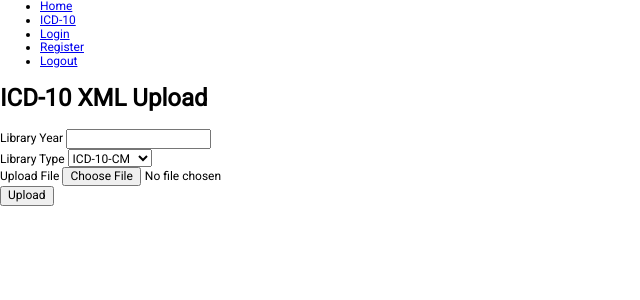
After one commit to rodneygauna/coderepo, a Flask app: page /icd10/upload-parse in a window 1280 px wide. The commit adds this page. Shown: the top 300 px of the page, without its empty margins (0-640 px from the left). Run offline with Flask 3, Linux system fonts and the light colour scheme; the visitor is signed in with stand-in values (Sample User, id 1).

Commit message:
functionality to parse the icd10 xml

```diff
--- a/src/__init__.py
+++ b/src/__init__.py
@@ -58,9 +58,11 @@ mail.init_app(app)
 from src.cli.cli_commands import commands_bp
 from src.core.views import core_bp
 from src.users.views import users_bp
+from src.icd10.views import icd10_bp
 
 
 # Flask Blueprints - Register
 app.register_blueprint(commands_bp)
 app.register_blueprint(core_bp)
 app.register_blueprint(users_bp)
+app.register_blueprint(icd10_bp)
--- /dev/null
+++ b/src/icd10/forms.py
@@ -0,0 +1,44 @@
+"""
+icd10 > forms.py
+"""
+
+# Imports
+from flask_wtf import FlaskForm
+from wtforms import (
+    SubmitField,
+    StringField,
+    FileField,
+    SelectField,
+)
+from wtforms.validators import (
+    DataRequired,
+)
+
+
+# Form - ICD-10 Upload
+class ICD10UploadForm(FlaskForm):
+    """ICD-10 upload form"""
+
+    library_year = StringField(
+        "Library Year",
+        validators=[
+            DataRequired(),
+        ],
+    )
+    library_type = SelectField(
+        "Library Type",
+        choices=[
+            ("CM", "ICD-10-CM"),
+            ("PCS", "ICD-10-PCS"),
+        ],
+        validators=[
+            DataRequired(),
+        ],
+    )
+    file = FileField(
+        "Upload File",
+        validators=[
+            DataRequired(),
+        ],
+    )
+    submit = SubmitField("Upload")
--- /dev/null
+++ b/src/icd10/views.py
@@ -0,0 +1,89 @@
+"""
+icd10 > views.py
+"""
+
+# Imports
+from flask import (
+    Blueprint,
+    abort,
+    render_template,
+    request,
+    flash,
+    redirect,
+    url_for,
+)
+from flask_login import (
+    login_required,
+    current_user,
+)
+from src.icd10.forms import (
+    ICD10UploadForm,
+)
+from src import db
+from src.models import (
+    ICD10,
+)
+import xml.etree.ElementTree as ET
+
+
+# Blueprint Configuration
+icd10_bp = Blueprint("icd10", __name__)
+
+
+# View - ICD-10 Landing Page
+@icd10_bp.route("/icd10")
+@login_required
+def icd10_landing():
+    """ICD-10 landing page"""
+    return render_template("icd10/icd10_landing.html")
+
+
+# View - ICD-10 Upload and Parse
+@icd10_bp.route("/icd10/upload-parse", methods=["GET", "POST"])
+@login_required
+def icd10_upload_parse():
+    """
+    This page will do the following:
+    1. Allow the user to upload the ICD-10 XML file
+    2. Parse the XML content and store it in the database
+    3. Display a banner indicating that the upload was successful
+       or why the upload failed
+    """
+
+    form = ICD10UploadForm()
+
+    if form.validate_on_submit():
+        # Get the file from the form
+        file = request.files["file"]
+
+        # Get the file name
+        filename = file.filename
+
+        # Get the file extension
+        file_extension = filename.split(".")[-1]
+
+        # Check if the file extension is XML
+        if file_extension == "xml":
+            # Parse the XML file
+            tree = ET.parse(file)
+            root = tree.getroot()
+            # Loop through the 'diag' elements
+            for diag in root.findall(".//diag"):
+                diagnosis_code = diag.find("name").text
+                diagnosis_description = diag.find("desc").text
+                # Create a new ICD-10 record
+                icd10 = ICD10(
+                    library_year=form.library_year.data,
+                    library_type=form.library_type.data,
+                    diagnosis_code=diagnosis_code,
+                    diagnosis_description=diagnosis_description,
+                )
+                db.session.add(icd10)
+            # Commit the changes to the database
+            db.session.commit()
+            flash("ICD-10 upload successful!", "success")
+            return redirect(url_for("icd10.icd10_landing"))
+        else:
+            flash("Invalid file type!", "danger")
+
+    return render_template("icd10/icd10_upload_parse.html", form=form)
--- a/src/models.py
+++ b/src/models.py
@@ -68,7 +68,7 @@ class ICD10(db.Model):
     updated_date = db.Column(db.DateTime)
     updated_by = db.Column(db.Integer, db.ForeignKey("users.id"))
     # ICD-10 Information
-    library_year = db.Column(db.DateTime, nullable=False)
+    library_year = db.Column(db.String(4), nullable=False)
     library_type = db.Column(db.String(3), nullable=False)
     diagnosis_code = db.Column(db.String(10), nullable=False)
     diagnosis_description = db.Column(db.String(255), nullable=False)
--- /dev/null
+++ b/src/templates/icd10/icd10_landing.html
@@ -0,0 +1,4 @@
+{% extends 'base.html' %} {% block content %}
+<h1>ICD 10</h1>
+<a href="{{ url_for('icd10.icd10_upload_parse') }}">Upload XML</a>
+{% endblock content %}
--- /dev/null
+++ b/src/templates/icd10/icd10_upload_parse.html
@@ -0,0 +1,10 @@
+{% extends 'base.html' %} {% block content %}
+<h1>ICD-10 XML Upload</h1>
+<form method="post" enctype="multipart/form-data">
+  {{ form.hidden_tag() }}
+  <div>{{ form.library_year.label }} {{ form.library_year() }}</div>
+  <div>{{ form.library_type.label }} {{ form.library_type() }}</div>
+  <div>{{ form.file.label }} {{ form.file() }}</div>
+  <div>{{ form.submit() }}</div>
+</form>
+{% endblock content %}
--- a/src/templates/navigation.html
+++ b/src/templates/navigation.html
@@ -1 +1,9 @@
-<nav></nav>
+<nav>
+  <ul>
+    <li><a href="{{ url_for('core.index') }}">Home</a></li>
+    <li><a href="{{ url_for('icd10.icd10_landing') }}">ICD-10</a></li>
+    <li><a href="{{ url_for('users.login')}}">Login</a></li>
+    <li><a href="{{ url_for('users.register_user')}}">Register</a></li>
+    <li><a href="{{ url_for('users.logout')}}">Logout</a></li>
+  </ul>
+</nav>
```
Also changed, not shown: src/icd10/__init__.py (added).
